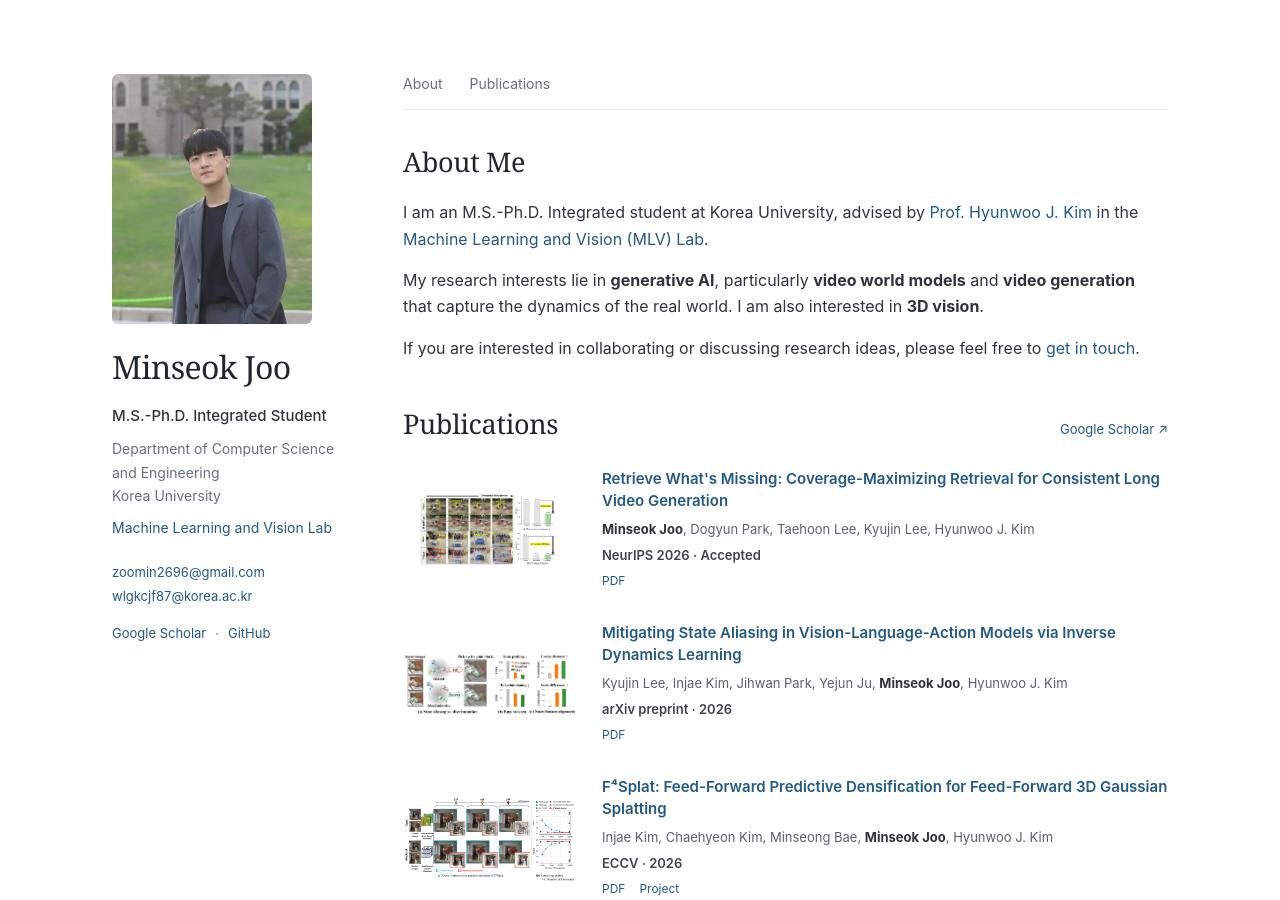
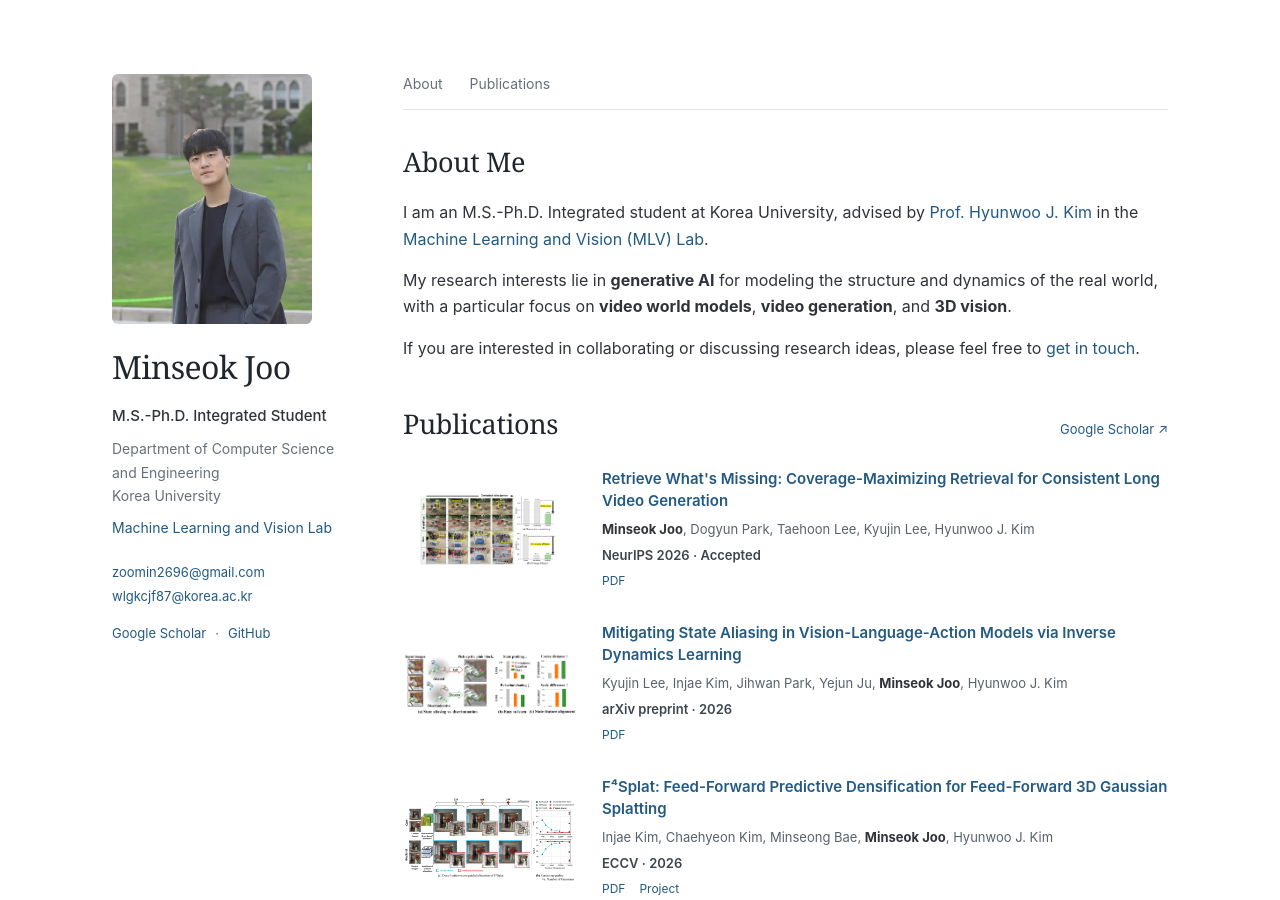
Before and after one commit to zoomkinseok/zoomkinseok.github.io, a Jekyll site: the page built from _pages/about.md, in a window 1280 px wide and 900 px high. Built offline with Jekyll 4.4.1, drawn with Linux system fonts in a browser that asks for light colours.

Commit message:
Connect video and 3D research interests in the biography

```diff
--- a/_pages/about.md
+++ b/_pages/about.md
@@ -11,7 +11,7 @@ redirect_from:
 <section id="about" class="about" aria-labelledby="about-heading">
   <h2 id="about-heading">About Me</h2>
   <p>I am an M.S.-Ph.D. Integrated student at Korea University, advised by <a href="https://mlv.korea.edu/people">Prof. Hyunwoo J. Kim</a> in the <a href="https://mlvlab.github.io/#/home">Machine Learning and Vision (MLV) Lab</a>.</p>
-  <p>My research interests lie in <strong>generative AI</strong>, particularly <strong>video world models</strong> and <strong>video generation</strong> that capture the dynamics of the real world. I am also interested in <strong>3D vision</strong>.</p>
+  <p>My research interests lie in <strong>generative AI</strong> for modeling the structure and dynamics of the real world, with a particular focus on <strong>video world models</strong>, <strong>video generation</strong>, and <strong>3D vision</strong>.</p>
   <p>If you are interested in collaborating or discussing research ideas, please feel free to <a href="mailto:{{ site.author.email }}">get in touch</a>.</p>
 </section>
 
```
